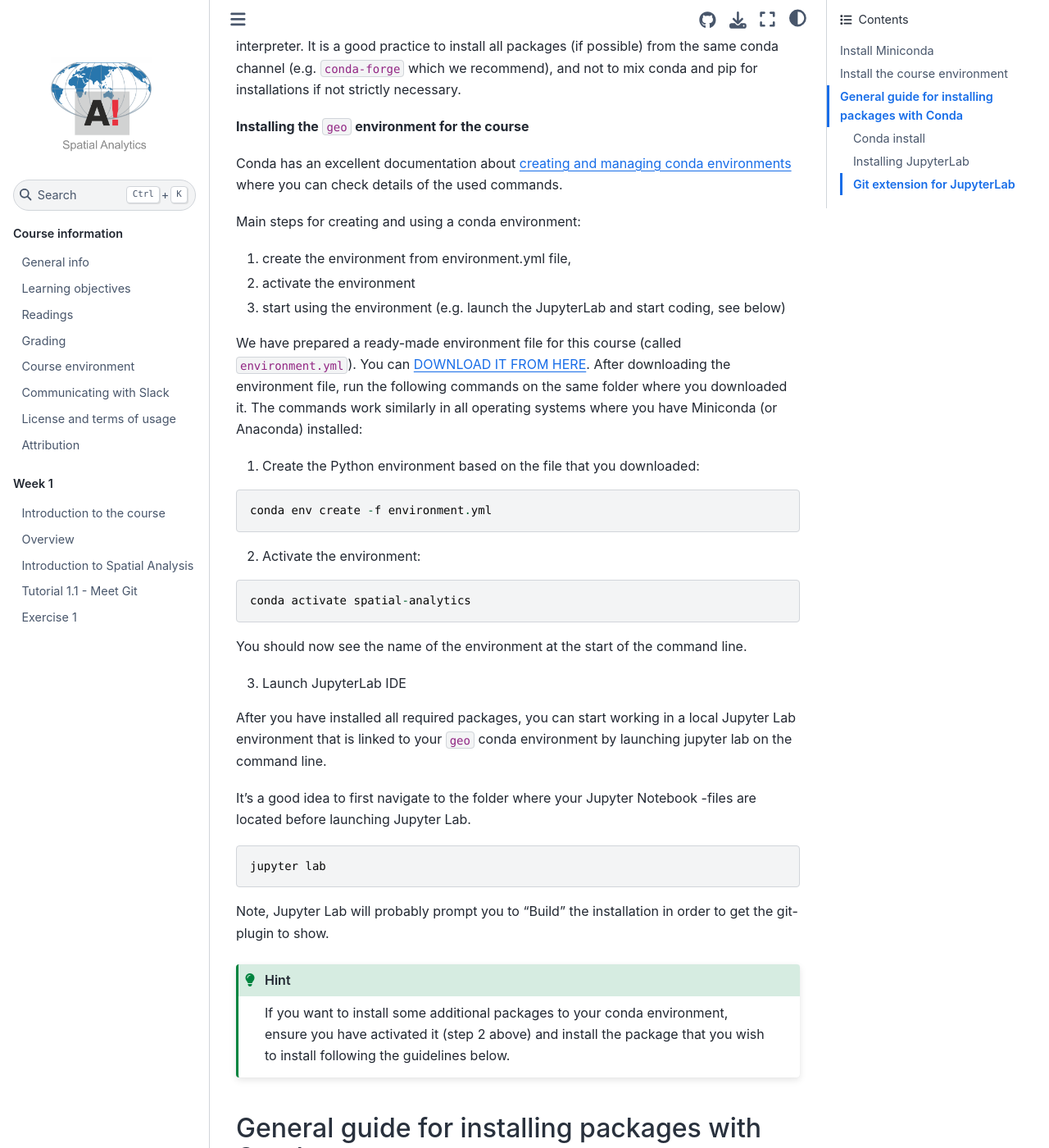
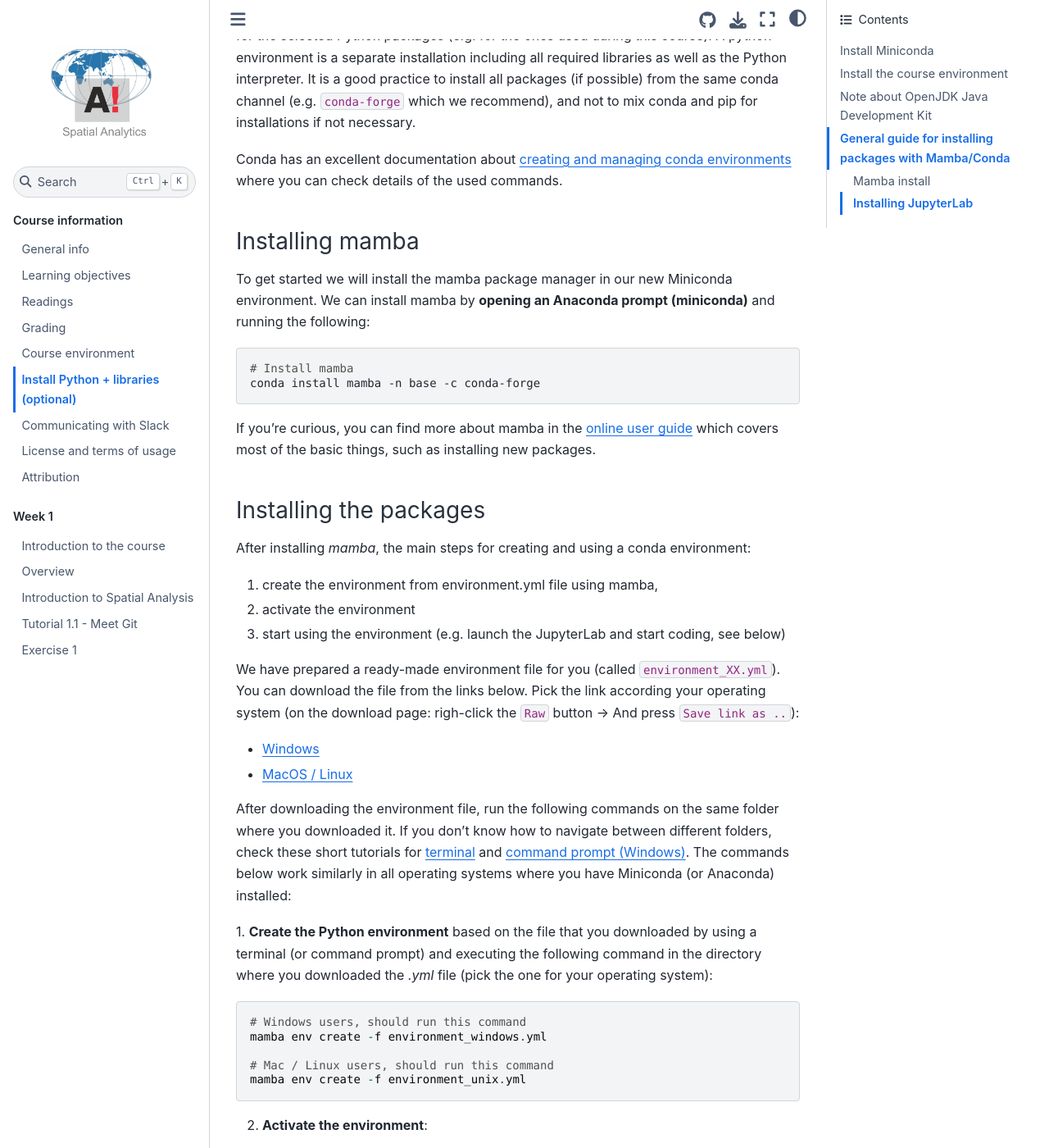
Before and after one commit to AaltoGIS/Spatial-Analytics, a Sphinx documentation site: the page built from source/course-info/installing-miniconda.rst, in a window 1280 px wide and 1400 px high, scrolled down 2365 px. Shown: the whole window at 82% size. Built offline with Sphinx 7.4.7 and the Sphinx Book theme 1.1.4, drawn with Linux system fonts in a browser that asks for light colours; pages that are not in the unit, such as notebooks, are missing from menus; some of the changed text lies outside the part shown.

Commit message:
Update installation instructions

```diff
--- a/source/course-info/installing-miniconda.rst
+++ b/source/course-info/installing-miniconda.rst
@@ -1,13 +1,11 @@
-Install Python locally (optional)
-=================================
+Install Python + libraries (optional)
+=====================================
 
-Although we will use the dedicated `course environment to do all the programming, <course-environment-components.html>`__
-**it is also possible to complete the tutorials and programming exercises on your own computer**.
-The purpose of this page is to help you to install Python and required Python packages locally.
-We recommend using `Miniconda <https://docs.conda.io/en/latest/miniconda.html>`_ for installing Python
-(i.e. not the one available from the Python website).
-Miniconda comes with Python and a small number of useful packages. Additional packages can be installed using the
-package management system `conda <https://docs.conda.io/en/latest/>`__.
+The purpose of this page is to help you to install Python and different Python packages into your own computer.
+Even though it is possible to install Python from the `Python homepage <https://www.python.org/>`_, **we highly recommend using** `Miniconda <https://docs.conda.io/en/latest/miniconda.html>`_ to install Python.
+Miniconda comes with Python and a small number of essential packages.
+Additional packages can be installed using the package management systems `mamba <https://mamba.readthedocs.io/en/latest/index.html>`_ or `conda <https://docs.conda.io/en/latest/>`__.
+Both offer similar functionality, but we suggest using mamba because it is significantly faster for installing the libraries needed for using Python for GIS.
 
 Miniconda is a light-weight version of `Anaconda <https://www.anaconda.com/>`_ which is an open source distribution of the Python and R programming
 languages for large-scale data processing, predictive analytics, and scientific computing, that aims to simplify package management and deployment. In short,
@@ -17,49 +15,42 @@ In case you already have Anaconda installed on your computer, you can continue u
 **If you are new to Python and have not yet installed anything, we recommend you to start by**
 `installing Miniconda <https://docs.conda.io/en/latest/miniconda.html>`__.
 
-.. admonition:: Is it necessary to install software?
-
-    No! You can also complete the course without installing anything on your own computer.
-    Each lesson contains a launch button for running the code **interactively in the browser** without
-    a need to install anything.
-
-
 Install Miniconda
 -------------------
 
-You can find the latest version of Miniconda for different operating systems in the `Miniconda download page <https://docs.conda.io/en/latest/miniconda.html>`__.
+You can find the latest version of Miniconda for different operating systems in the `Miniconda dowload page <https://docs.conda.io/en/latest/miniconda.html>`__.
 Tips and tricks for Windows, macOS and Linux users below.
 
 Windows
 ~~~~~~~~
 
-Visit the `Miniconda download page <https://docs.conda.io/en/latest/miniconda.html#windows-installers>`__ and download the latest
+Visit the `Miniconda download page <https://docs.conda.io/projects/miniconda/en/latest/#latest-miniconda-installer-links>`__ and download the latest
 **Miniconda3 Windows 64-bit** installer for Windows.
 
-.. figure:: img/miniconda-windows.png
+.. figure:: img/miniconda-install-windows.png
     :width: 600px
     :align: center
     :alt: Downloading the latest Miniconda for Windows
 
 Install Miniconda to your computer by double clicking the installer and install it into a directory you want (you might need admin rights).
-Install it to **all users** and use default settings.
+Install it to **local user** and use the default settings.
 
 After the installation is completed, test that the package manager ``conda`` works by
-`opening a command prompt as a admin user <http://www.howtogeek.com/194041/how-to-open-the-command-prompt-as-administrator-in-windows-8.1/>`_
+`opening an ``Anaconda prompt (miniconda3)`` from the start menu,
 and running command ``conda --version``. If the command returns a version number of conda (e.g. ``conda 4.5.9``) everything is working correctly.
 
 macOS
 ~~~~~~~~
 Visit the `Miniconda download page <https://docs.conda.io/en/latest/miniconda.html#macosx-installers>`__ and download the latest
-Python 3.9 installer for macOSX.
+Python installer for macOSX.
 
-.. figure:: img/miniconda-osx.png
+.. figure:: img/miniconda-install-macos.png
     :width: 600px
     :align: center
     :alt: Downloading the latest Miniconda for Mac
 
 Linux
-~~~~~~~~
+~~~~~
 
 Install Miniconda 3 and add it to system path using Terminal:
 
@@ -86,39 +76,72 @@ Python environment** for the selected Python packages (e.g. for the ones used du
 A python environment is a separate installation including all required libraries as well as
 the Python interpreter. It is a good practice to install all packages (if possible) from the same
 conda channel (e.g. ``conda-forge`` which we recommend), and not to mix conda and pip for installations
-if not strictly necessary.
-
-**Installing the** ``geo`` **environment for the course**
+if not necessary.
 
 Conda has an excellent documentation about `creating and managing conda environments <https://docs.conda.io/projects/conda/en/latest/user-guide/tasks/manage-environments.html>`__
 where you can check details of the used commands.
 
-Main steps for creating and using a conda environment:
+Installing mamba
+~~~~~~~~~~~~~~~~
 
-1. create the environment from environment.yml file,
+To get started we will install the mamba package manager in our new Miniconda environment.
+We can install mamba by **opening an Anaconda prompt (miniconda)** and running the following:
+
+.. code-block:: bash
+
+    # Install mamba
+    conda install mamba -n base -c conda-forge
+
+If you're curious, you can find more about mamba in the `online user guide <https://mamba.readthedocs.io/en/latest/index.html>`__ which covers most of the basic things, such as installing new packages.
+
+Installing the packages
+~~~~~~~~~~~~~~~~~~~~~~~
+
+After installing `mamba`, the main steps for creating and using a conda environment:
+
+1. create the environment from environment.yml file using mamba,
 2. activate the environment
 3. start using the environment (e.g. launch the JupyterLab and start coding, see below)
 
-We have prepared a ready-made environment file for this course (called ``environment.yml``). You can  `DOWNLOAD IT FROM HERE <https://github.com/AaltoGIS/Spatial-Analytics/blob/master/environment.yml>`__.
+We have prepared a ready-made environment file for you (called ``environment_XX.yml``). You can download the file from the links below. Pick the link according your operating system
+(on the download page: righ-click the ``Raw`` button -> And press ``Save link as ..``):
+
+- `Windows <https://github.com/AaltoGIS/Spatial-Analytics/blob/master/ci/environment_windows.yml>`__
+- `MacOS / Linux <https://github.com/AaltoGIS/Spatial-Analytics/blob/master/ci/environment_unix.yml>`__
+
 After downloading the environment file, run the following commands on the same folder where you downloaded it.
-The commands work similarly in all operating systems where you have Miniconda (or Anaconda) installed:
+If you don't know how to navigate between different folders, check these short tutorials for `terminal <https://riptutorial.com/terminal/example/26023/basic-navigation-commands>`_ and `command prompt (Windows) <https://riptutorial.com/cmd/example/8646/navigating-in-cmd>`_.
+The commands below work similarly in all operating systems where you have Miniconda (or Anaconda) installed:
 
-1. Create the Python environment based on the file that you downloaded:
+1. **Create the Python environment** based on the file that you downloaded by using a terminal (or command prompt)
+and executing the following command in the directory where you downloaded the `.yml` file (pick the one for your operating system):
 
 .. code-block::
 
-    conda env create -f environment.yml
+    # Windows users, should run this command
+    mamba env create -f environment_windows.yml
 
+    # Mac / Linux users, should run this command
+    mamba env create -f environment_unix.yml
 
-2. Activate the environment:
+2. **Activate the environment**:
 
 .. code-block::
 
-    conda activate spatial-analytics
+    conda activate geo
 
 You should now see the name of the environment at the start of the command line.
 
-3. Launch JupyterLab IDE
+3. **Test that the installation works** by running follow command in terminal/command prompt:
+
+.. code-block::
+
+    python -c "import r5py; import geopandas; import fiona"
+
+In case the command runs and does not return any errors, everything works!
+If not, i) ensure that you have activated the environment, (step 2 above), ii) ensure that all packages installed properly (step 1).
+
+4. **Launch JupyterLab IDE**
 
 After you have installed all required packages, you can start working in a local Jupyter Lab environment that is
 linked to your ``geo`` conda environment by launching jupyter lab on the command line.
@@ -131,30 +154,32 @@ It's a good idea to first navigate to the folder where your Jupyter Notebook -fi
 
 Note, Jupyter Lab will probably prompt you to "Build" the installation in order to get the git-plugin to show.
 
-.. hint::
+Note about OpenJDK Java Development Kit
+---------------------------------------
 
-    If you want to install some additional packages to your conda environment, ensure you have activated it (step 2 above) and
-    install the package that you wish to install following the guidelines below.
+``r5py`` library relies on Java JDK engine. Hence to get the ``r5py`` working, you need to have OpenJDK to your computer.
+In case you have installed the Python environment as instructed above,
+you don't need to do anything as the Java JDK came with the Python environment!
 
 
-General guide for installing packages with Conda
-------------------------------------------------
+General guide for installing packages with Mamba/Conda
+------------------------------------------------------
 
 Conda has an excellent `online user guide <https://docs.conda.io/projects/conda/en/latest/index.html>`__ which covers most of the basic things,
-such as installing new packages.
+such as installing new packages. You can replace all `conda` commands listed in the user guide with `mamba` to be able to install the packages much faster.
 
-Conda install
-~~~~~~~~~~~~~~~
+Mamba install
+~~~~~~~~~~~~~
 
-You can install new packages using the `conda install <https://docs.conda.io/projects/conda/en/latest/commands/install.html>`__
-command. The basic syntax for installing packages is ``conda install package-name``.
+You can install new packages using the `mamba install <https://docs.conda.io/projects/conda/en/latest/commands/install.html>`__
+command. The basic syntax for installing packages is ``mamba install package-name``.
 In addition, we also want to specify the **conda channel** from where the package is downloaded using the parameter `-c`.
 
 **Installing Pandas package from the conda-forge channel:**
 
 .. code-block::
 
-    conda install -c conda-forge pandas
+    mamba install -c conda-forge pandas
 
 Once you run this command, you will see also other packages getting installed and/or updated as conda checks for dependencies of the installed package.
 Read more about package installations in the `conda documentation <https://docs.conda.io/projects/conda/en/latest/user-guide/tasks/manage-pkgs.html#installing-packages>`__
@@ -164,9 +189,9 @@ You can **install other useful packages in a similar way:**
 
 .. code-block::
 
-    conda install -c conda-forge matplotlib
-    conda install -c conda-forge bokeh
-    conda install -c conda-forge geopandas
+    mamba install -c conda-forge matplotlib
+    mamba install -c conda-forge hvplot
+    mamba install -c conda-forge geopandas
 
 .. admonition:: Conda channels
 
@@ -183,33 +208,23 @@ You can **install other useful packages in a similar way:**
 Installing JupyterLab
 ~~~~~~~~~~~~~~~~~~~~~~~
 
-We use `JupyterLab <https://jupyterlab.readthedocs.io/en/stable/getting_started/overview.html>`__ as the main programming environment during this course.
-JupyterLab can be installed as a 1) desktop application or 2) like any other packages using the conda install command.
-For more information, take a look at the `JupyterLab installation instructions <https://jupyterlab.readthedocs.io/en/stable/getting_started/installation.html>`__.
+We use `JupyterLab <https://jupyterlab.readthedocs.io/en/stable/getting_started/overview.html>`__ as the main programming environment.
+JupyterLab also comes with the environment that we provided for you above.
 
-**Install JupyterLab using Desktop application:**
-
-- `Download the installer and read the usage instructions here <https://github.com/jupyterlab/jupyterlab-desktop#download>`__
+In case you are interested to use it in other environments, you can install it like any other packages using the conda install command.
+For other options and more information, take a look at the `JupyterLab installation instructions <https://jupyterlab.readthedocs.io/en/stable/getting_started/installation.html>`__.
 
 **Install JupyterLab from the conda-forge channel:**
 
 .. code-block::
 
-    conda install -c conda-forge jupyterlab
+    mamba install -c conda-forge jupyterlab
 
-After installation is completed, you can start a JupyterLab instance by running this command (notice the space between the words!):
+After installation is completed, **you can start a JupyterLab instance** by running this command (notice the space between the words!):
 
 .. code-block::
 
     jupyter lab
 
-After running the command, JupyterLab should open up automatically in a browser window.
-
-Git extension for JupyterLab
-~~~~~~~~~~~~~~~~~~~~~~~~~~~~~~
-
-After you have installed JupyterLab, you can also add the JupyterLab Git extension to your environment:
-
-.. code-block::
-
-    conda install -c conda-forge jupyterlab-git
+After running the command, JupyterLab should open up automatically in a browser window. Notice that the JupyterLab will always open in a directory
+from where you launched it in the terminal / command prompt.
--- a/source/index.rst
+++ b/source/index.rst
@@ -127,6 +127,7 @@ Contents
     course-info/resources
     course-info/grading
     course-info/course-environment-components
+    course-info/installing-miniconda
     course-info/slack-usage
     course-info/License-terms
     course-info/attribution
```
Also changed, not shown: other parts of source/course-info/installing-miniconda.rst (+1 -2 lines), source/course-info/img/Download_notebook_button.png (added), source/course-info/img/launch_binder.png (added), source/course-info/img/miniconda-install-macos.png (added), source/course-info/img/miniconda-install-windows.png (added), 2 other files.
